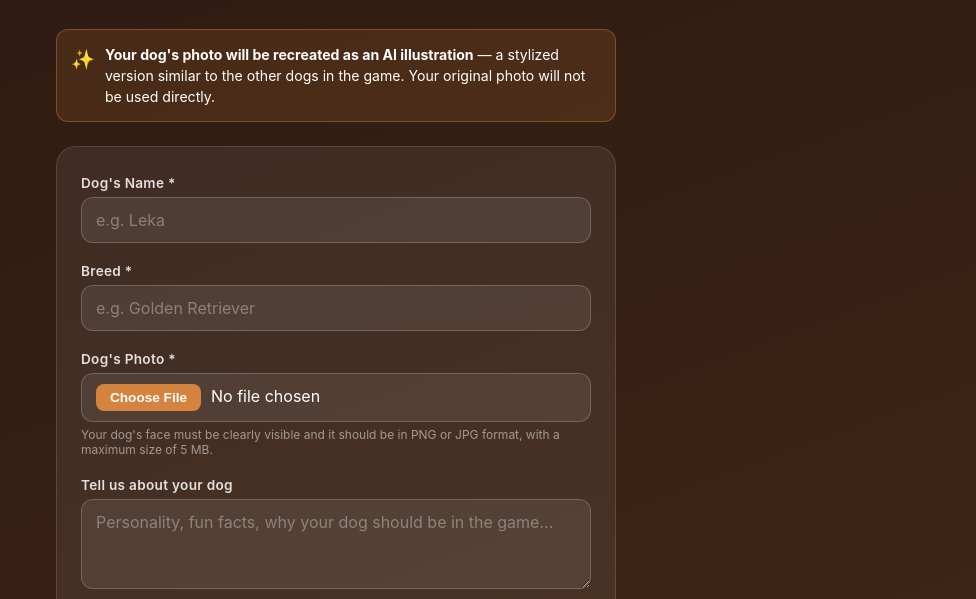
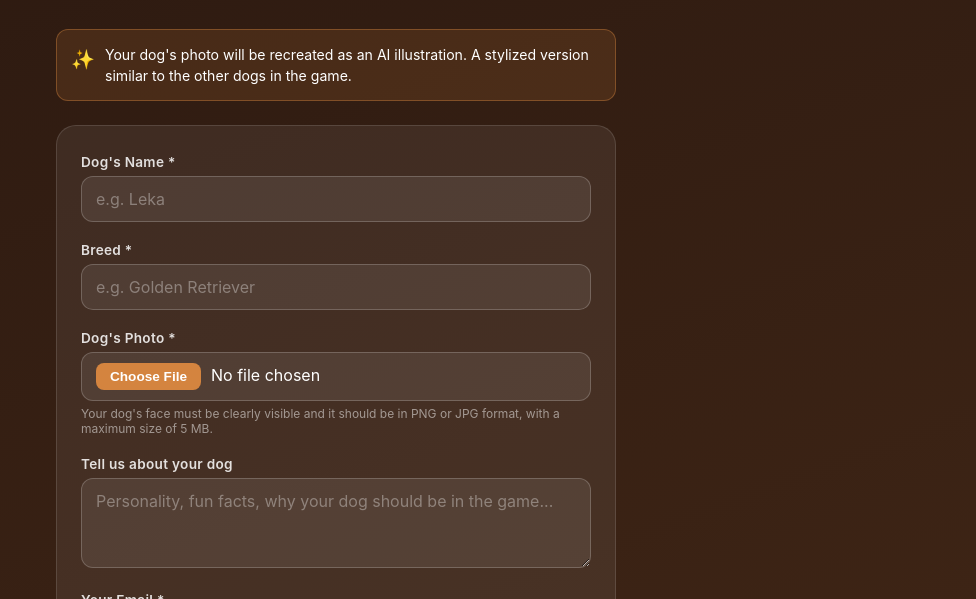
Before and after one commit to ddandin/sudogu, a website: page add-your-dog.html in a window 1280 px wide. Shown: the part 201-800 px from the top of the page, without its empty margins (304-1280 px from the left). Drawn offline with Linux system fonts and the light colour scheme.

Commit message:
update AI notice text

```diff
--- a/add-your-dog.html
+++ b/add-your-dog.html
@@ -193,7 +193,7 @@
         <div class="ai-notice">
             <span class="ai-notice-icon">✨</span>
             <div>
-                <strong>Your dog's photo will be recreated as an AI illustration</strong> — a stylized version similar to the other dogs in the game. Your original photo will not be used directly.
+Your dog's photo will be recreated as an AI illustration. A stylized version similar to the other dogs in the game.
             </div>
         </div>
 
```
